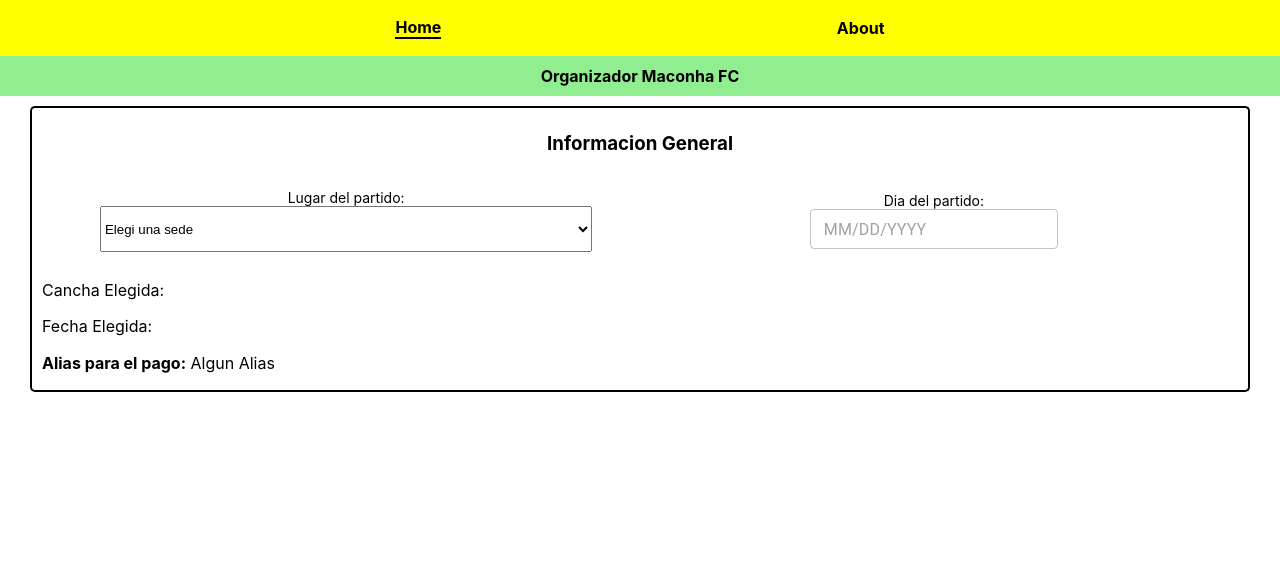
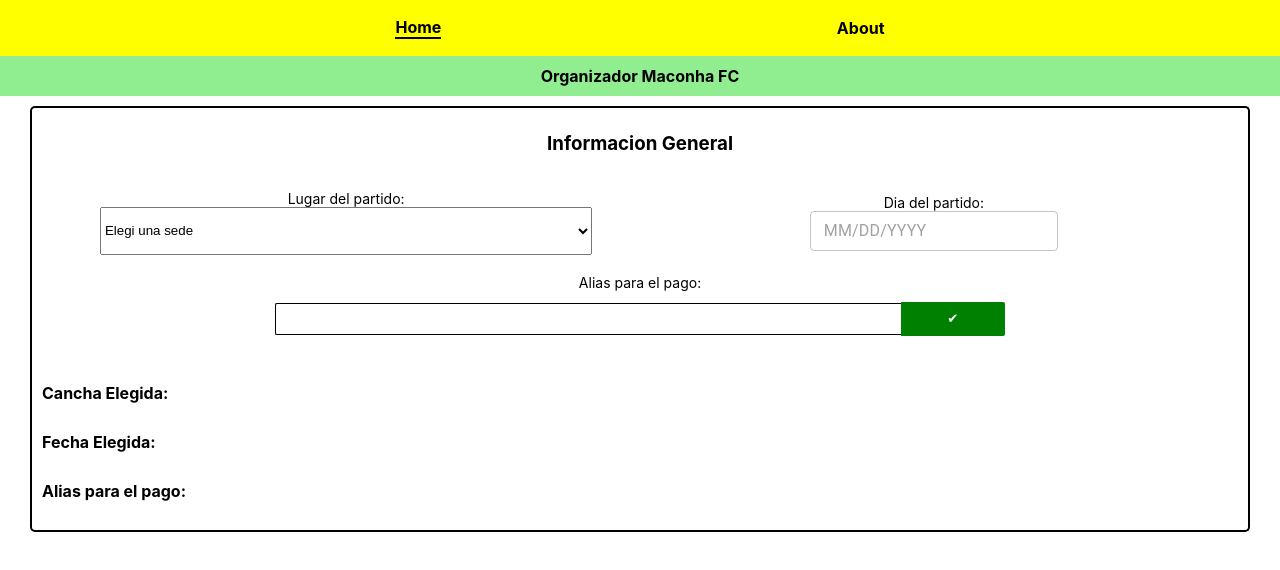
Before and after one commit to RafaelOviedo/fulbito-app, a React (Create React App) app: page / in a window 1280 px wide. Shown: the top 570 px of the page. Built offline with nearby package versions, Linux system fonts and the light colour scheme.

Commit message:
update: adding alias input

```diff
--- a/src/components/Home/Home.js
+++ b/src/components/Home/Home.js
@@ -5,6 +5,8 @@ import { DatePicker } from '@mui/x-date-pickers/DatePicker';
 function Home() {
   const [selectedLocation, setSelectedLocation] = useState(null);
   const [selectedDate, setSelectedDate] = useState(null);
+  const [aliasValue, setAliasValue] = useState('');
+  const [selectedAlias, setSelectedAlias] = useState('');
 
   const selectLocation = (value) => {
     setSelectedLocation(value);
@@ -15,6 +17,13 @@ function Home() {
 
     setSelectedDate(formattedDate);
   }
+  const handleAliasChange = (value) => {
+    setAliasValue(value);
+  }
+  const selectAlias = () => {
+    setSelectedAlias(aliasValue);
+    setAliasValue('');
+  }
 
   return (
     <div className={style.homeContainer}>
@@ -24,12 +33,14 @@ function Home() {
 
       <div className={style.generalInfoContainer}>
         <div className={style.inputsContainer}>
+          <div className={style.inputsRowOneContainer}>
             <div className={style.locationInputContainer}>
               <label className={style.locationInputLabel}>Lugar del partido:</label>
               <select onChange={e => selectLocation(e.target.value)} className={style.locationSelect}>
                 <option value="">Elegi una sede</option>
                 <option value="El Predio - Arregui 2485">El Predio - Arregui 2540</option>
                 <option value="El Poli - Other Address">El Poli</option>
+                <option value="Futbol Comu">Futbol Comu</option>
               </select>
             </div>
 
@@ -39,10 +50,21 @@ function Home() {
             </div>
           </div>
 
+          <div className={style.inputsRowTwoContainer}>
+            <div className={style.paymentAliasInputContainer} disabled>
+              <label className={style.paymentAliasInputLabel}>Alias para el pago:</label>
+              <div className={style.inputAndButtonContainer}>
+                <input onChange={e => handleAliasChange(e.target.value)} className={style.paymentAliasInput} type='text' />
+                <button onClick={selectAlias} className={style.paymentAliasConfirmButton}>&#10004;</button>
+              </div>
+            </div>
+          </div>
+        </div>
+
         <div className={style.summaryContainer}>
-          <span>Cancha Elegida: { selectedLocation }</span>
-          <span>Fecha Elegida: { selectedDate }</span>
-          <span><b>Alias para el pago:</b> Algun Alias</span>
+          <span><b>Cancha Elegida:</b> { selectedLocation }</span>
+          <span><b>Fecha Elegida:</b> { selectedDate }</span>
+          <span><b>Alias para el pago:</b> { selectedAlias }</span>
         </div>
       </div>
     </div>
--- a/src/components/Home/Home.module.css
+++ b/src/components/Home/Home.module.css
@@ -20,7 +20,7 @@
 
 .generalInfoContainer {
   width: 95%;
-  height: 30%;
+  height: 50%;
   border: 2px solid #000;
   border-top: none;
   border-radius: 0 0 5px 5px;
@@ -28,10 +28,17 @@
 
 .inputsContainer {
   display: flex;
+  flex-direction: column;
+  align-items: center;
+  width: 100%;
+  height: 50%;
+}
+.inputsRowOneContainer {
+  display: flex;
   justify-content: space-evenly;
   align-items: center;
   width: 100%;
-  height: 40%;
+  height: 50%;
 }
 .locationInputContainer {
   display: flex;
@@ -65,12 +72,56 @@
   height: 50%;
 }
 
+.inputsRowTwoContainer {
+  display: flex;
+  justify-content: center;
+  align-items: center;
+  width: 100%;
+  height: 50%;
+}
+.paymentAliasInputContainer {
+  display: flex;
+  flex-direction: column;
+  justify-content: center;
+  align-items: center;
+  width: 60%;
+  height: 90%;
+}
+.paymentAliasInputLabel {
+  font-size: 14px;
+}
+.inputAndButtonContainer {
+  display: flex;
+  justify-content: center;
+  align-items: center;
+  width: 100%;
+  height: 70%;
+}
+.paymentAliasInput {
+  width: 90%;
+  height: 50%;
+  border: 1px solid #000;
+  border-right: none;
+  border-radius: 2px 0 0 2px;
+}
+.paymentAliasConfirmButton {
+  width: 15%;
+  height: 60%;
+  border: none;
+  color: #fff;
+  background: green;
+  border-radius: 0 2px 2px 0;
+}
+.paymentAliasConfirmButton:active {
+  background: darkgreen;
+}
+
 .summaryContainer {
   display: flex;
   flex-direction: column;
   justify-content: space-evenly;
   align-items: flex-start;
   width: 100%;
-  height: 60%;
+  height: 50%;
   padding-left: 10px;
 }
```
Lines whose indentation alone changed are shown as unchanged.
